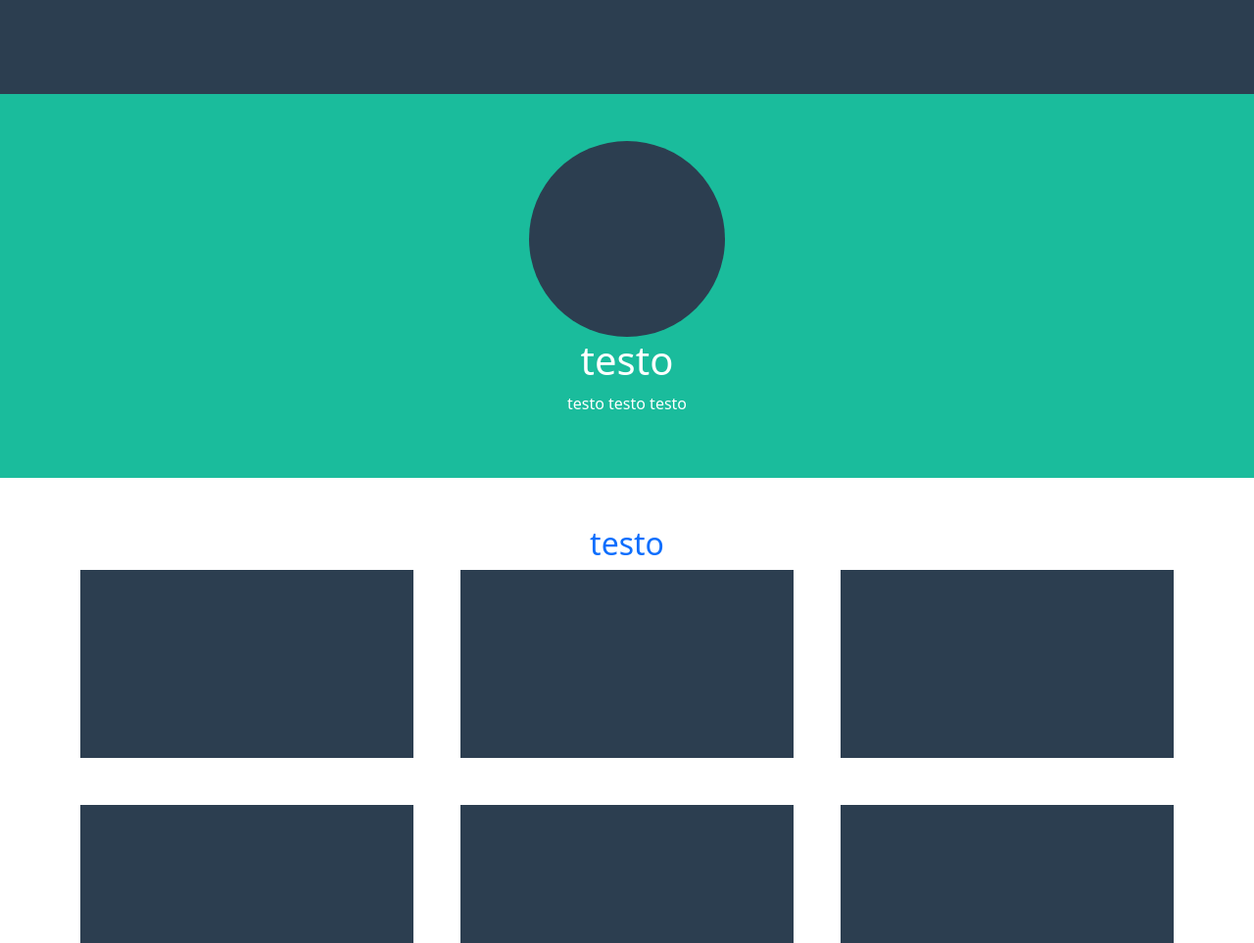
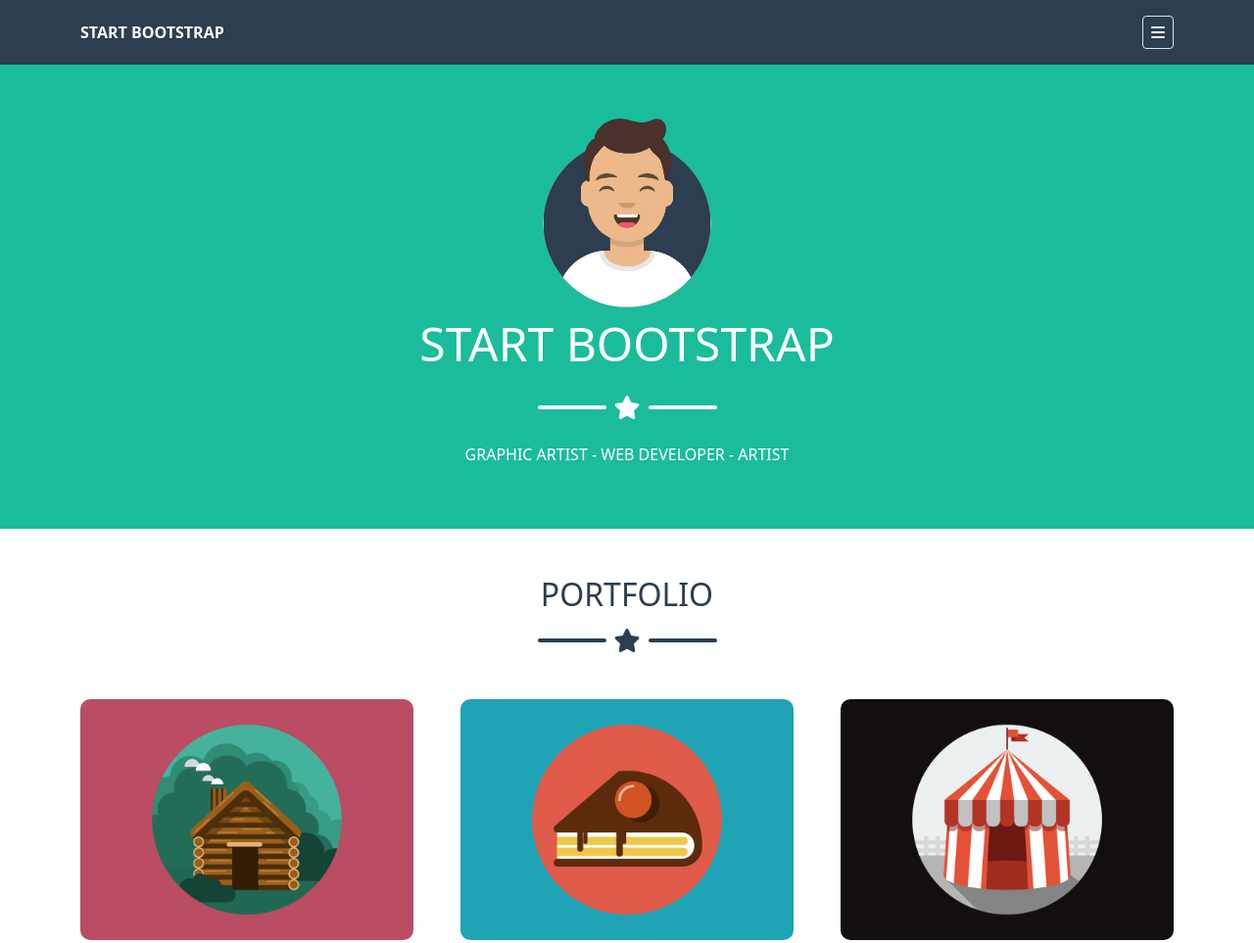
Before and after one commit to sciug/html-css-bootstrap-freelancer, a plain HTML site: page index.html in a window 1280 px wide. Shown: the top 963 px of the page at 98% size. Drawn offline with nearby package versions, Linux system fonts and the light colour scheme.

Commit message:
start add content

```diff
--- a/index.html
+++ b/index.html
@@ -7,13 +7,18 @@
     <title>Bootstrap</title>
     <link href="https://cdn.jsdelivr.net/npm/bootstrap@5.1.1/dist/css/bootstrap.min.css" rel="stylesheet" integrity="sha384-F3w7mX95PdgyTmZZMECAngseQB83DfGTowi0iMjiWaeVhAn4FJkqJByhZMI3AhiU" crossorigin="anonymous">
     <link rel="stylesheet" href="./style.css">
+    <link rel="stylesheet" href="https://cdnjs.cloudflare.com/ajax/libs/font-awesome/6.0.0-beta2/css/all.min.css" integrity="sha512-YWzhKL2whUzgiheMoBFwW8CKV4qpHQAEuvilg9FAn5VJUDwKZZxkJNuGM4XkWuk94WCrrwslk8yWNGmY1EduTA==" crossorigin="anonymous" referrerpolicy="no-referrer" />
 
 </head>
 <body>
     <header class="color_bg_blue">
         <div class="container">
             <div class="row">
-               <div class="col py-5"></div>
+               <div class="col py-3 d-flex justify-content-between align-items-center">
+                   <p class="logo fw-bold text-uppercase m-0">start bootstrap</p>
+                   <i class="fas fa-bars text-light border p-2 rounded"></i>
+
+               </div>
             </div>
         </div>
 
@@ -24,33 +29,57 @@
         <div class="container-fluid color_bg_green">
             <div class="row py-5">
                 <div class="col d-flex align-items-center flex-column">
-                    <div class="circle rounded-circle"></div>
-                    <h1>testo</h1>
-                    <p>testo testo testo</p>
+                    <div class="circle">
+                        <img src="./img/avatar.svg" alt="avatar">
+                    </div>
+                    <h1 class="mt-2 font_size_big text-uppercase text-center">start bootstrap</h1>
+                    <div class="star d-flex justify-content-between align-items-center mt-3">
+                        <div class="bar rounded color_bg_white"></div>
+                        <i class="fas fa-star text-white font_size_m mx-2"></i>
+                        <div class="bar rounded color_bg_white"></div>
+                    </div>
+                    <p class="text-uppercase mt-2 text-center mt-4">graphic artist - web developer - artist</p>
                 </div>
             </div>
         </div>
 
-        <h2 class="text-primary text-center mt-5">testo</h2>
-        <div class="container">
+        <h2 class="text-uppercase text_color text-center mt-5">portfolio</h2>
+        <div class="star d-flex justify-content-center align-items-center mt-3">
+            <div class="bar rounded color_bg_blue"></div>
+            <i class="fas fa-star text_color font_size_m mx-2"></i>
+            <div class="bar rounded color_bg_blue"></div>
+        </div>
+        <div class="container mt-5">
             <div class="row row-cols-1 row-cols-sm-2 row-cols-md-3 gx-5 gy-5">
                 <div class="col">
-                    <div class="bg_colored"></div>
+                    <div class="bg_colored">
+                        <img  class="rounded_more" src="./img/cabin.png" alt="cabin">
+                    </div>
                 </div>
                 <div class="col">
-                     <div class="bg_colored"></div>
+                    <div class="bg_colored">
+                        <img  class="rounded_more" src="./img/cake.png" alt="cabin">
+                    </div>
                 </div>
                 <div class="col">
-                     <div class="bg_colored"></div>
+                    <div class="bg_colored">
+                        <img  class="rounded_more" src="./img/circus.png" alt="cabin">
+                    </div>
                 </div>
                 <div class="col">
-                    <div class="bg_colored"></div>
+                    <div class="bg_colored">
+                        <img  class="rounded_more" src="./img/game.png" alt="cabin">
+                    </div>
                 </div>
                 <div class="col">
-                    <div class="bg_colored"></div>
+                    <div class="bg_colored">
+                        <img  class="rounded_more" src="./img/safe.png" alt="cabin">
+                    </div>
                 </div>
                 <div class="col">
-                    <div class="bg_colored"></div>
+                    <div class="bg_colored">
+                        <img  class="rounded_more" src="./img/submarine.png" alt="cabin">
+                    </div>
                 </div>
             </div>
         </div>
--- a/style.css
+++ b/style.css
@@ -1,17 +1,59 @@
 .color_bg_blue{background-color: #2c3e50;}
 
+.color_bg_white{background-color: white;}
+
 .color_bg_green{background-color: #1abc9c;}
+
 .color_bg_blueLight{background-color: #3a546d;}
+
+.text_color{
+    color: #2c3e50;
+}
+
+
 h1,h2,h3,h4,p{
     color: white;
 }
 
+.font_size_big{
+    font-size: 3rem;
+
+}
+
+.font_size_m{
+    font-size: 1.5rem;
+
+
+}
+
+.bar{
+    height: 4px;
+    width: 70px;
+
+}
+
+
+
 .circle{
     height: 200px;
     width: 200px;
-    background-color: #2c3e50;
+
+}
+.circle img{
+    width: 100%;
+    height: 100%;
+    object-fit: contain;
 }
 
 .bg_colored{
-    background-color: #2c3e50;
-    padding: 6rem 0;}
+min-height: 200px;}
+
+.bg_colored img{
+    width: 100%;
+    height: 100%;
+    object-fit: cover;
+}
+
+.rounded_more{
+    border-radius: 10px;
+}
```
